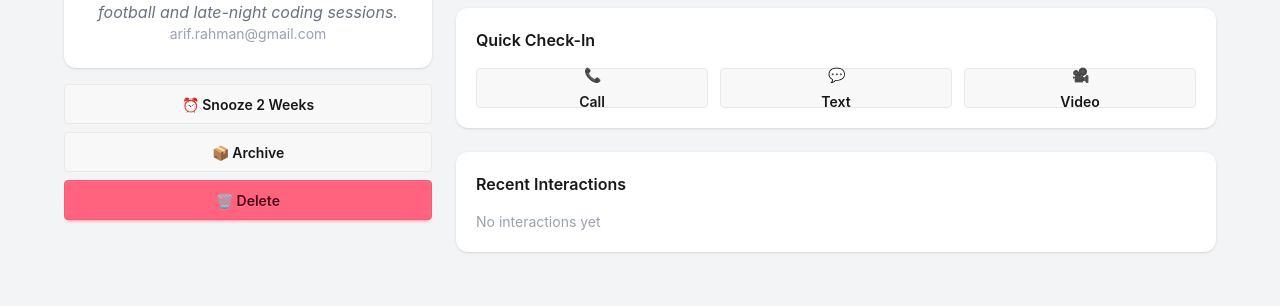
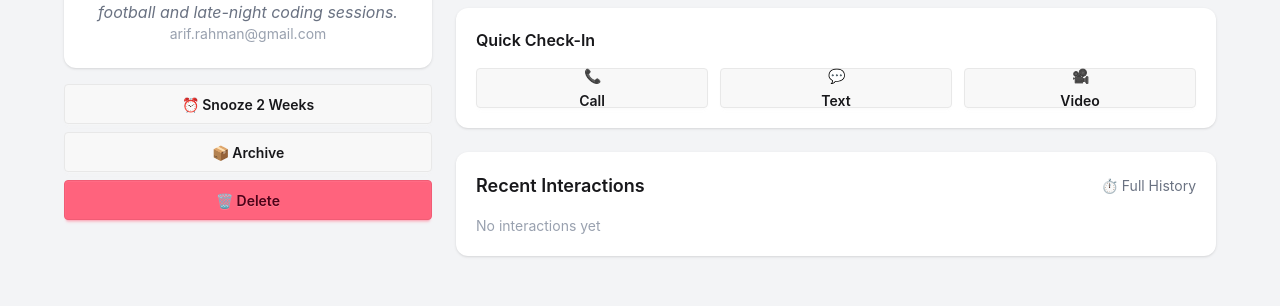
Before and after one commit to RuhulAminShuvo22/KEEN-KEEPER, a React (Vite) app: page /friend/1 in a window 1280 px wide. Shown: the part 289-595 px from the top of the page. Built offline with nearby package versions, Linux system fonts and the light colour scheme.

Commit message:
friend detail almost done

```diff
--- a/src/pages/FriendDetails.jsx
+++ b/src/pages/FriendDetails.jsx
@@ -34,9 +34,10 @@ export default function FriendDetails() {
       <div className="bg-gray-100 min-h-screen p-6">
         <div className="max-w-6xl mx-auto grid md:grid-cols-3 gap-6">
 
-          {/* 🔵 LEFT PROFILE CARD */}
+          {/* 🔵 LEFT SIDE */}
           <div className="space-y-4">
 
+            {/* PROFILE */}
             <div className="bg-white rounded-xl p-6 shadow text-center">
               <img
                 src={friend.picture}
@@ -71,7 +72,7 @@ export default function FriendDetails() {
           {/* 🟢 RIGHT SIDE */}
           <div className="md:col-span-2 space-y-6">
 
-            {/* STATS */}
+            {/* 📊 STATS */}
             <div className="grid grid-cols-3 gap-4">
               <div className="bg-white p-4 rounded-xl shadow text-center">
                 <h2 className="text-xl font-bold">
@@ -93,7 +94,7 @@ export default function FriendDetails() {
               </div>
             </div>
 
-            {/* RELATIONSHIP GOAL */}
+            {/* 🎯 RELATIONSHIP GOAL */}
             <div className="bg-white p-5 rounded-xl shadow flex justify-between items-center">
               <div>
                 <h3 className="font-semibold">Relationship Goal</h3>
@@ -104,14 +105,14 @@ export default function FriendDetails() {
               <button className="btn btn-sm">Edit</button>
             </div>
 
-            {/* QUICK CHECK-IN */}
+            {/* ⚡ QUICK CHECK-IN */}
             <div className="bg-white p-5 rounded-xl shadow">
               <h3 className="font-semibold mb-4">Quick Check-In</h3>
 
               <div className="grid grid-cols-3 gap-3">
                 <button
                   onClick={() => handle("Call")}
-                  className="btn flex flex-col"
+                  className="btn flex flex-col gap-1"
                 >
                   📞
                   <span>Call</span>
@@ -119,7 +120,7 @@ export default function FriendDetails() {
 
                 <button
                   onClick={() => handle("Text")}
-                  className="btn flex flex-col"
+                  className="btn flex flex-col gap-1"
                 >
                   💬
                   <span>Text</span>
@@ -127,7 +128,7 @@ export default function FriendDetails() {
 
                 <button
                   onClick={() => handle("Video")}
-                  className="btn flex flex-col"
+                  className="btn flex flex-col gap-1"
                 >
                   🎥
                   <span>Video</span>
@@ -135,9 +136,16 @@ export default function FriendDetails() {
               </div>
             </div>
 
-            {/* RECENT INTERACTIONS */}
+            {/* 📜 RECENT INTERACTIONS (FINAL DESIGN) */}
             <div className="bg-white p-5 rounded-xl shadow">
-              <h3 className="font-semibold mb-4">Recent Interactions</h3>
+              <div className="flex justify-between items-center mb-4">
+                <h3 className="font-semibold text-lg">
+                  Recent Interactions
+                </h3>
+                <button className="text-sm text-gray-500 hover:underline">
+                  ⏱ Full History
+                </button>
+              </div>
 
               {timeline.length === 0 && (
                 <p className="text-gray-400 text-sm">
@@ -145,15 +153,42 @@ export default function FriendDetails() {
                 </p>
               )}
 
-              {timeline.slice(0, 5).map((t, i) => (
-                <div
-                  key={i}
-                  className="flex justify-between border-b py-2 text-sm"
-                >
-                  <span>{t.title}</span>
-                  <span className="text-gray-400">{t.date}</span>
-                </div>
-              ))}
+              {timeline.slice(0, 5).map((t, i) => {
+
+                const getIcon = () => {
+                  if (t.type === "Call") return "📞";
+                  if (t.type === "Text") return "💬";
+                  if (t.type === "Video") return "🎥";
+                  return "📌";
+                };
+
+                return (
+                  <div
+                    key={i}
+                    className="flex items-center justify-between py-3 border-b last:border-none hover:bg-gray-50 px-2 rounded-lg transition"
+                  >
+                    {/* LEFT */}
+                    <div className="flex items-center gap-3">
+
+                      <div className="w-10 h-10 flex items-center justify-center rounded-lg bg-gray-100 text-lg">
+                        {getIcon()}
+                      </div>
+
+                      <div>
+                        <p className="font-medium">{t.type}</p>
+                        <p className="text-sm text-gray-500">
+                          {t.title}
+                        </p>
+                      </div>
+                    </div>
+
+                    {/* RIGHT */}
+                    <span className="text-xs text-gray-400">
+                      {t.date}
+                    </span>
+                  </div>
+                );
+              })}
             </div>
 
           </div>
```
